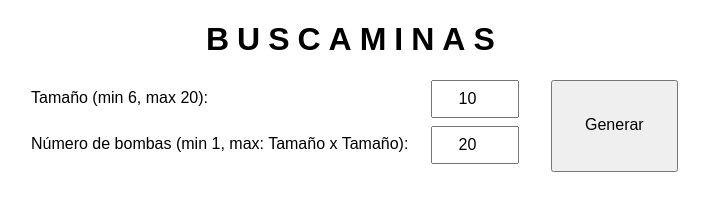
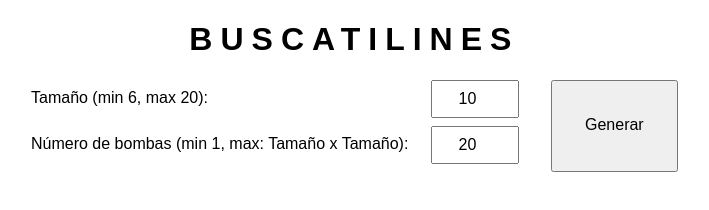
Before and after one commit to DeniseGarc/Buscatilines, a plain HTML site: page index.html in a window 1280 px wide. Shown: the whole page, without its empty margins (1-710 px from the left). Drawn offline with Linux system fonts and the light colour scheme.

Commit message:
Update index.html

```diff
--- a/index.html
+++ b/index.html
@@ -3,7 +3,7 @@
 <head>
     <meta charset="UTF-8">
     <meta name="viewport" content="width=device-width, initial-scale=1.0">
-    <title>Buscaminas</title>
+    <title>Buscatilines</title>
     <link rel="stylesheet" href="normalize.css">
     <link rel="stylesheet" href="style.css">
     <script src="app.js"></script>
@@ -11,7 +11,7 @@
 <body>
     <div class="main">
         <div class="header">
-            <h1>BUSCAMINAS</h1>
+            <h1>BUSCATILINES</h1>
             <div class="formulario-juego">
                 <div class="formulario">
                     <div class="entrada">
```
